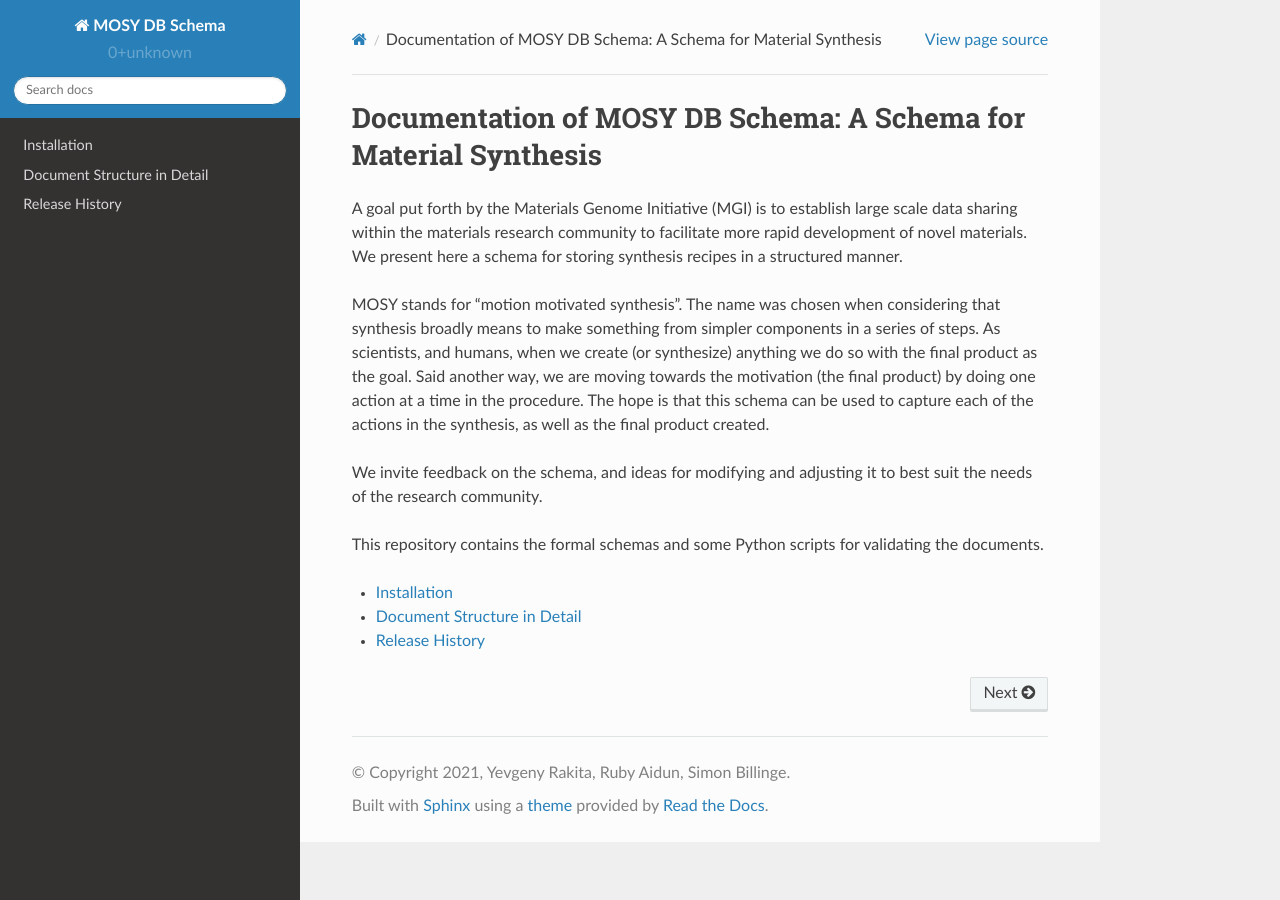
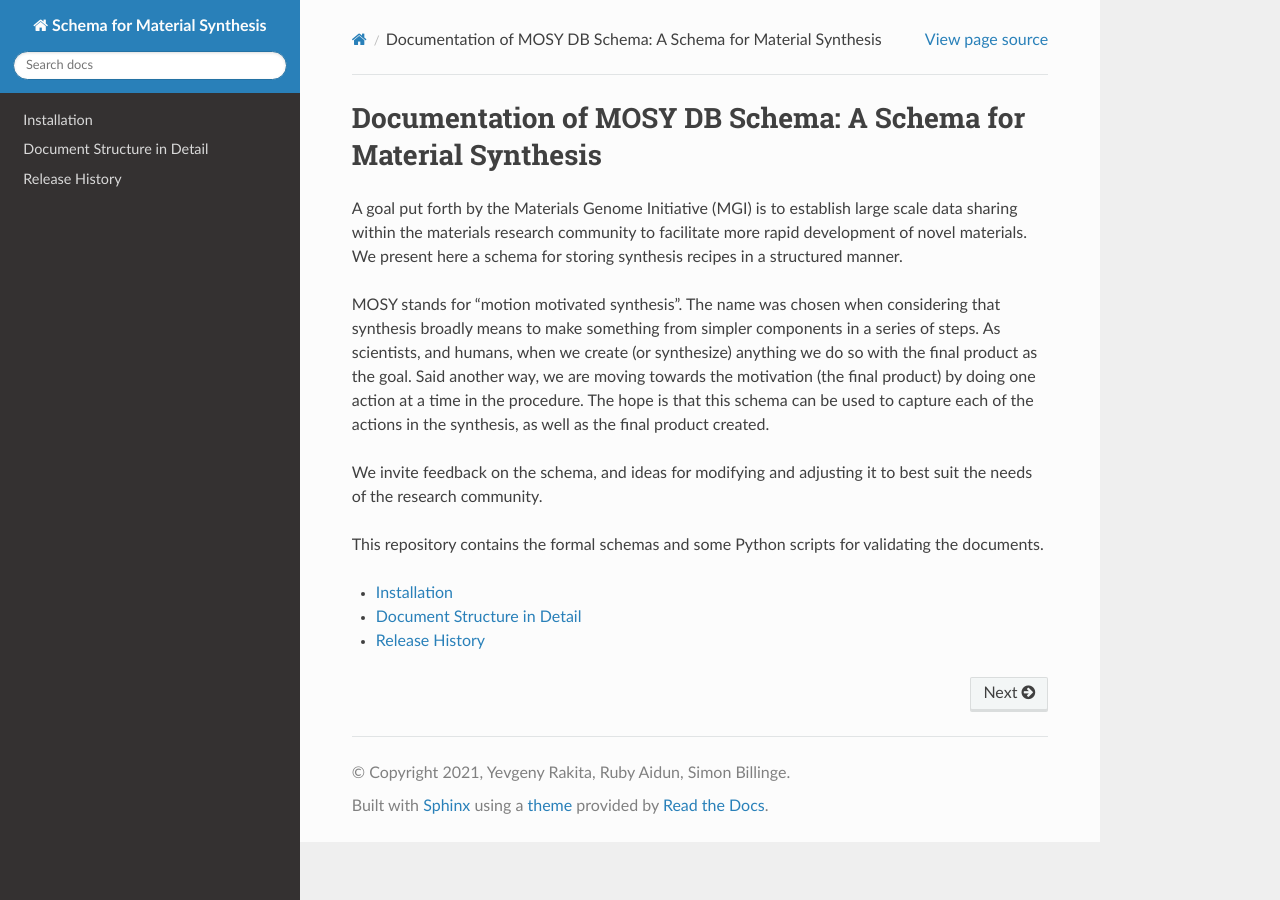
Before and after one commit to GENESIS-EFRC/mosydb-schema, a Sphinx documentation site: the page built from docs/source/index.rst, in a window 1280 px wide. Built offline with Sphinx 7.4.7 and the Read the Docs theme 2.0.0, drawn with Linux system fonts in a browser that asks for light colours.

Commit message:
Revert "changing name to MOSY DB"

```diff
--- a/docs/source/conf.py
+++ b/docs/source/conf.py
@@ -68,7 +68,7 @@ source_suffix = '.rst'
 master_doc = 'index'
 
 # General information about the project.
-project = 'MOSY DB Schema'
+project = 'Schema for Material Synthesis'
 copyright = '2021, Yevgeny Rakita, Ruby Aidun, Simon Billinge'
 author = 'Yevgeny Rakita, Ruby Aidun, Simon Billinge'
 
@@ -76,11 +76,11 @@ author = 'Yevgeny Rakita, Ruby Aidun, Simon Billinge'
 # |version| and |release|, also used in various other places throughout the
 # built documents.
 #
-import mosydbschema
+#import mosydbschema
 # The short X.Y version.
-version = mosydbschema.__version__
+#version = mosydbschema.__version__
 # The full version, including alpha/beta/rc tags.
-release = mosydbschema.__version__
+#release = mosydbschema.__version__
 
 # The language for content autogenerated by Sphinx. Refer to documentation
 # for a list of supported languages.
@@ -137,7 +137,7 @@ html_sidebars = {
 # -- Options for HTMLHelp output ------------------------------------------
 
 # Output file base name for HTML help builder.
-htmlhelp_basename = 'mosydb-schema'
+htmlhelp_basename = 'material-synthesis-schema'
 
 
 # -- Options for LaTeX output ---------------------------------------------
@@ -164,7 +164,7 @@ latex_elements = {
 # (source start file, target name, title,
 #  author, documentclass [howto, manual, or own class]).
 latex_documents = [
-    (master_doc, 'mosydb-schema.tex', 'MOSY DB Schema Documentation',
+    (master_doc, 'materials-synthesis-schema.tex', 'Materials Synthesis Schema Documentation',
      'Contributors', 'manual'),
 ]
 
@@ -174,7 +174,7 @@ latex_documents = [
 # One entry per manual page. List of tuples
 # (source start file, name, description, authors, manual section).
 man_pages = [
-    (master_doc, 'mosydb-schema', 'MOSY DB Schema Documentation',
+    (master_doc, 'materials-synthesis-schema', 'Materials Synthesis Schema Documentation',
      [author], 1)
 ]
 
@@ -185,8 +185,8 @@ man_pages = [
 # (source start file, target name, title, author,
 #  dir menu entry, description, category)
 texinfo_documents = [
-    (master_doc, 'mosydb-schema', 'MOSY DB Schema Documentation',
-     author, 'mosydbschema', 'Schema package for material synthesis procedures',
+    (master_doc, 'materials-synthesis-schema', 'Materials Synthesis Schema Documentation',
+     author, 'mosydb-schema1', 'Schema package for material synthesis proceedures',
      'Miscellaneous'),
 ]
 
```
